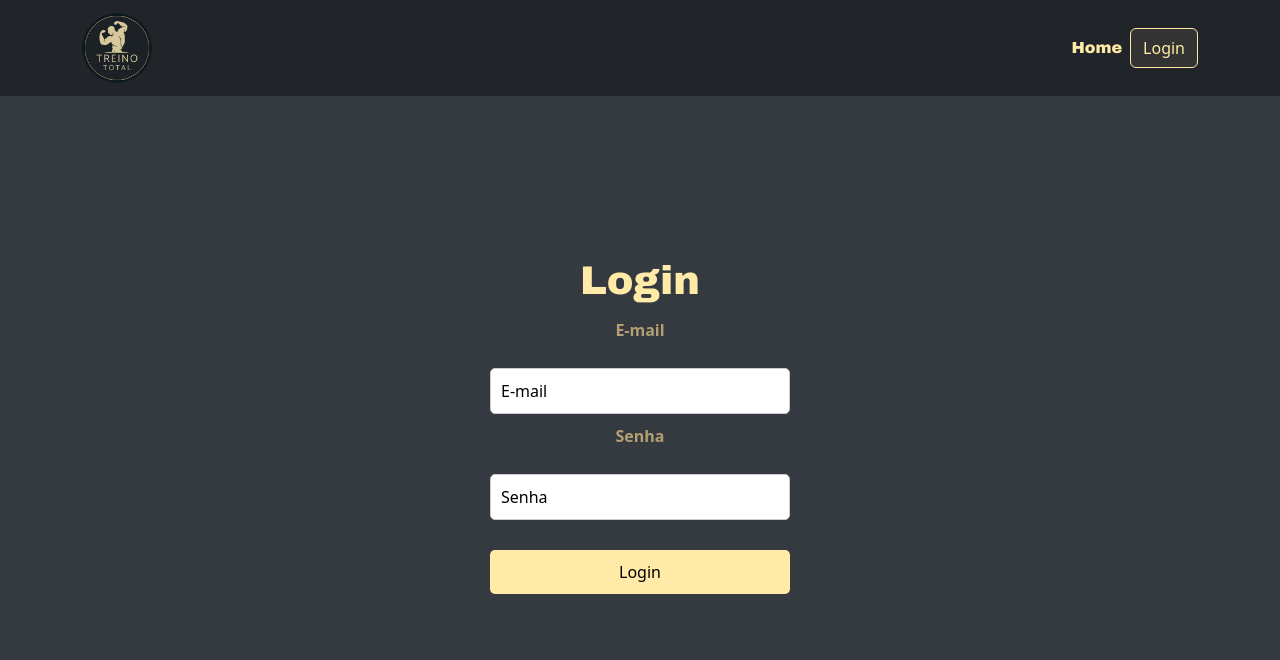
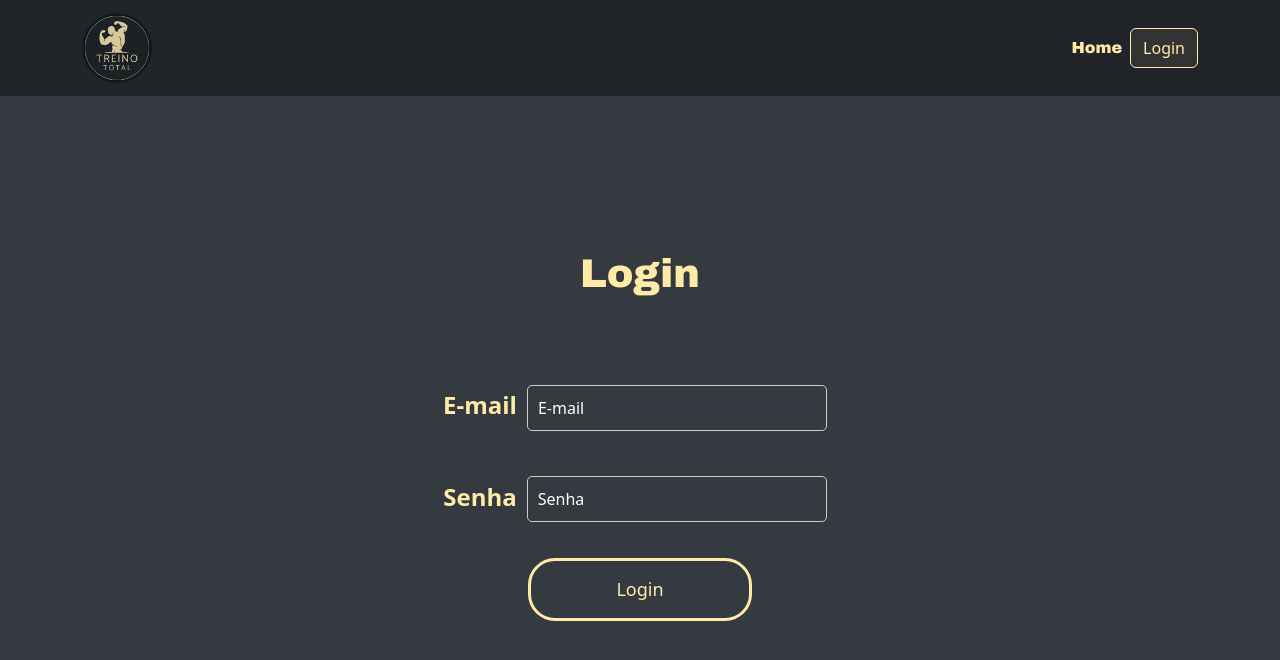
Before and after one commit to profRenatoOliveira1/TreinoTotal, a React (Vite) app in the folder interface/: page /login in a window 1280 px wide. Shown: the top 660 px of the page. Built offline with nearby package versions, Linux system fonts and the light colour scheme; a web font is replaced by a local one.

Commit message:
Mudando estilização da ficha de treino

```diff
--- a/interface/src/components/Cadastro/CadastroAluno.jsx
+++ b/interface/src/components/Cadastro/CadastroAluno.jsx
@@ -169,7 +169,7 @@ function CadastroAluno() {
                     </div>
 
                     <button type="submit" className={styles.btn}>
-                        Cadastrar-se
+                        Cadastrar
                     </button>
                 </form>
             </div>
--- a/interface/src/components/Cadastro/CadastroTreino.jsx
+++ b/interface/src/components/Cadastro/CadastroTreino.jsx
@@ -157,8 +157,9 @@ function CadastroTreino() {
                 </Table>
             )}
 
-            <Button variant="primary" onClick={cadastrar} className={styles.cadastrarButton}>Cadastrar</Button>
-
+            <button onClick={cadastrar} className={styles.btn}>
+                        Cadastrar
+            </button>
             <AlunoModal
                 show={showAlunoModal}
                 handleClose={handleCloseAlunoModal}
--- a/interface/src/components/Login/Login.jsx
+++ b/interface/src/components/Login/Login.jsx
@@ -39,7 +39,8 @@ function Login() {
         <div className={styles.containerLogin}>
             <form className={styles.formLogin} onSubmit={handleSubmit}>
                 <h1 className={styles.h1}>Login</h1>
-                <p style={{ color: '#b39f72', fontWeight: 'bold' }}>E-mail</p>
+                <div style={{marginTop: '10%'}} className={styles.divConteiner}>
+                <p style={{ color: '#ffeba7', fontWeight: 'bold', fontSize: '150%', marginTop: '2%' }}>E-mail</p>
                 <input
                     type="text"
                     className={styles.inpuLogin}
@@ -48,7 +49,9 @@ function Login() {
                     onChange={handleChange}
                     name="email"
                 />
-                <p style={{ color: '#b39f72', fontWeight: 'bold' }}>Senha</p>
+                </div>
+                <div style={{marginTop: '4%'}} className={styles.divConteiner}>
+                <p style={{ color: '#ffeba7', fontWeight: 'bold', fontSize: '150%', marginTop: '2%'  }}>Senha</p>
                 <input
                     type="password"
                     className={styles.inpuLogin}
@@ -56,8 +59,10 @@ function Login() {
                     value={formLogin.password}
                     onChange={handleChange}
                     name="password"
+
                 />
-                <button className={styles.buttonLogin} type="submit">
+                </div>
+                <button style={{marginTop: '4%'}} className={styles.buttonLogin} type="submit">
                     Login
                 </button>
                 {errorMessage && <p className={styles.errorMessage} style={{ color: 'red' }}>{errorMessage}</p>}
--- a/interface/src/components/styles/CadastroTreino.module.css
+++ b/interface/src/components/styles/CadastroTreino.module.css
@@ -98,19 +98,31 @@ th {
     color: #ce0f0f;
 }
 
-.cadastrarButton {
-    display: inline-block !important;
-    margin-top: 3%;
-    width: 25% !important;
-    padding: 15px 25px !important;
-    background-color: var(--cinzaAzulado) !important;
-    font-size: 2rem !important;
-    color: var(--amareloClaro) !important;
-    border: 3px solid var(--amareloClaro) !important;
-    border-radius: 27px !important;
-    cursor: pointer !important;
-    transition: background-color 0.3s ease !important;
-}
+.btn {
+    display: inline-block;
+    width: 35%;
+    /* Exibe como bloco */
+    padding: 15px 25px;
+    /* Preenchimento */
+    background-color: var(--cinzaAzulado);
+    /* Cor de fundo */
+    font-size: 18px;
+    color: var(--amareloClaro);
+    border: 3px solid var(--amareloClaro);
+    /* Sem borda */
+    border-radius: 27px;
+    /* Raio da borda */
+    cursor: pointer;
+    /* Cursor */
+    transition: background-color 0.3s ease;
+    /* Transição suave */
+  }
+
+  /* Estilos de hover para um botão genérico */
+  .btn:hover {
+    background-color: var(--amareloEscuro);
+    /* Cor de fundo ao pairar */
+  }
 
 .h1 {
     color: var(--branco);
--- a/interface/src/components/styles/FichaTreino.module.css
+++ b/interface/src/components/styles/FichaTreino.module.css
@@ -1,13 +1,19 @@
 :root {
-    --background-color: #333;
-    --text-color: #f0e68c;
-    --input-background-color: #444;
-    --input-border-color: #666;
+    --cinzaAvermelhado: #333;
+    --cinzaMeioEscuro: #444;
+    --cinzaMedio: #666;
+    --amareloClaro: #ffeba7;
+    --cinzaEscuro: #212529;
+    --cinzaAzulado: #343A40;
+    --branco: #FFFFFF;
+    --cinzaClaro: #ccc;
+    --amareloEscuro: #b39f72;
+    --preto: #000000;
 }
 
 body {
-    background-color: var(--background-color);
-    color: var(--text-color);
+    background-color: var(--cinzaAvermelhado);
+    color: var(--amareloClaro);
     font-family: Arial, sans-serif;
 }
 
@@ -15,6 +21,7 @@ body {
     max-width: 900px;
     margin: 0 auto;
     padding: 20px;
+
 }
 
 .header {
@@ -30,7 +37,7 @@ body {
 }
 
 .searchSection label {
-    color: var(--text-color);
+    color: var(--amareloClaro);
 }
 
 .searchSection select,
@@ -38,9 +45,9 @@ body {
 .searchSection button {
     padding: 5px;
     border-radius: 5px;
-    border: 1px solid var(--input-border-color);
-    background-color: var(--input-background-color);
-    color: var(--text-color);
+    border: 1px solid var(--cinzaMedio);
+    background-color: var(--cinzaMeioEscuro);
+    color: var(--amareloClaro);
 }
 
 .searchSection button {
@@ -48,20 +55,21 @@ body {
 }
 
 .nomeAluno, .nomeProfessor {
-    background-color: var(--input-background-color);
+    background-color: var(--cinzaMeioEscuro);
     padding: 10px;
     border-radius: 5px;
     margin-bottom: 20px;
+    color: var(--branco);
 }
 
 .nomeAluno h4, .nomeProfessor h4 {
     margin: 0 0 5px 0;
-    color: var(--text-color);
+    color: var(--amareloClaro);
 }
 
 .nomeAluno h3, .nomeProfessor h3 {
     margin: 0;
-    color: var (--text-color);
+    color: var (--amareloClaro);
 }
 
 .exerciciosSection {
@@ -69,26 +77,53 @@ body {
 }
 
 .exercicio {
-    background-color: var(--input-background-color);
+    background-color: var(--cinzaMeioEscuro);
     padding: 10px;
     border-radius: 5px;
     margin-bottom: 20px;
 }
 
 .exercicio h4 {
-    margin: 0 40px 5px 0;
-    color: var(--text-color);
+    color: var(--amareloBemClaro);
 }
 
 .exercicio h3 {
     margin: 0 0 10px 0;
-    color: var(--text-color);
+    color: var(--amareloBemClaro);
 }
 
 .divs {
     display: flex;
     align-items: center;
-    justify-content: center;
+    justify-content: baseline;
+    flex-wrap: wrap;
+
+}
+.containerDiv {
+    display: flex;
+    flex-wrap: wrap;
+    justify-content: space-evenly;
+}
+.divExercicio {
+    display: flex;
+    align-items: center; /* Alinhar os itens centralizados verticalmente */
+}
+
+.carga {
+    margin-left: 5px; /* Pequeno espaço entre o número e o "Kg" */
+    display: inline-block;
+}
+
+.tabelaListTreino {
+    width: 90%;
+    border: none!important;
+    margin: auto auto;
+}
+
+.tabelaListTreino td {
+    text-align: left;
+    border: none!important;
+    background-color: var(--cinzaMeioEscuro) !important;
 }
 
 /* Responsividade */
--- a/interface/src/components/styles/StyleLogin.module.css
+++ b/interface/src/components/styles/StyleLogin.module.css
@@ -7,6 +7,13 @@
     --cinzaClaro: #ccc;
     --amareloEscuro: #b39f72;
     --preto: #000000;
+}
+
+.divConteiner {
+    display: flex;
+    width: 90%;
+    align-items: center;
+    justify-content: center;
 }
 
 .containerLogin {
@@ -31,30 +38,45 @@
 .inpuLogin {
     width: 100%;
     max-width: 300px;
+    background-color: var(--cinzaAzulado);
     padding: 10px;
-    margin: 10px ;
+    margin: 10px;
     border: 1px solid #ccc;
     border-radius: 5px;
     font-size: 16px;
+    color: var(--branco);
+
+}
+.inpuLogin::-webkit-input-placeholder {
+    color: var(--branco);
+
+}
+.buttonLogin {
+    display: inline-block;
+    width: 35%;
+    /* Exibe como bloco */
+    padding: 15px 25px;
+    /* Preenchimento */
+    background-color: var(--cinzaAzulado);
+    /* Cor de fundo */
+    font-size: 18px;
+    color: var(--amareloClaro);
+    border: 3px solid var(--amareloClaro);
+    /* Sem borda */
+    border-radius: 27px;
+    /* Raio da borda */
+    cursor: pointer;
+    /* Cursor */
+    transition: background-color 0.3s ease;
+    /* Transição suave */
 }
 
-.buttonLogin {
-    width: 100%;
-    max-width: 300px;
-    padding: 10px;
-    margin: 20px 0;
-    background-color: var(--amareloClaro);
-    border: none;
-    border-radius: 5px;
-    color: var(--preto);
-    font-size: 16px;
-    cursor: pointer;
-    transition: background-color 0.3s ease;
+/* Estilos de hover para um botão genérico */
+.buttonLogin:hover {
+    background-color: var(--amareloEscuro);
+    /* Cor de fundo ao pairar */
 }
 
-.buttonLogin:hover {
-    background-color: var(--amareloEscuro);
-}
 
 .h1 {
     text-align: center;
```
Also changed, not shown: interface/src/components/FichaTreino/FichaTreino.jsx (+33 -13 lines).
